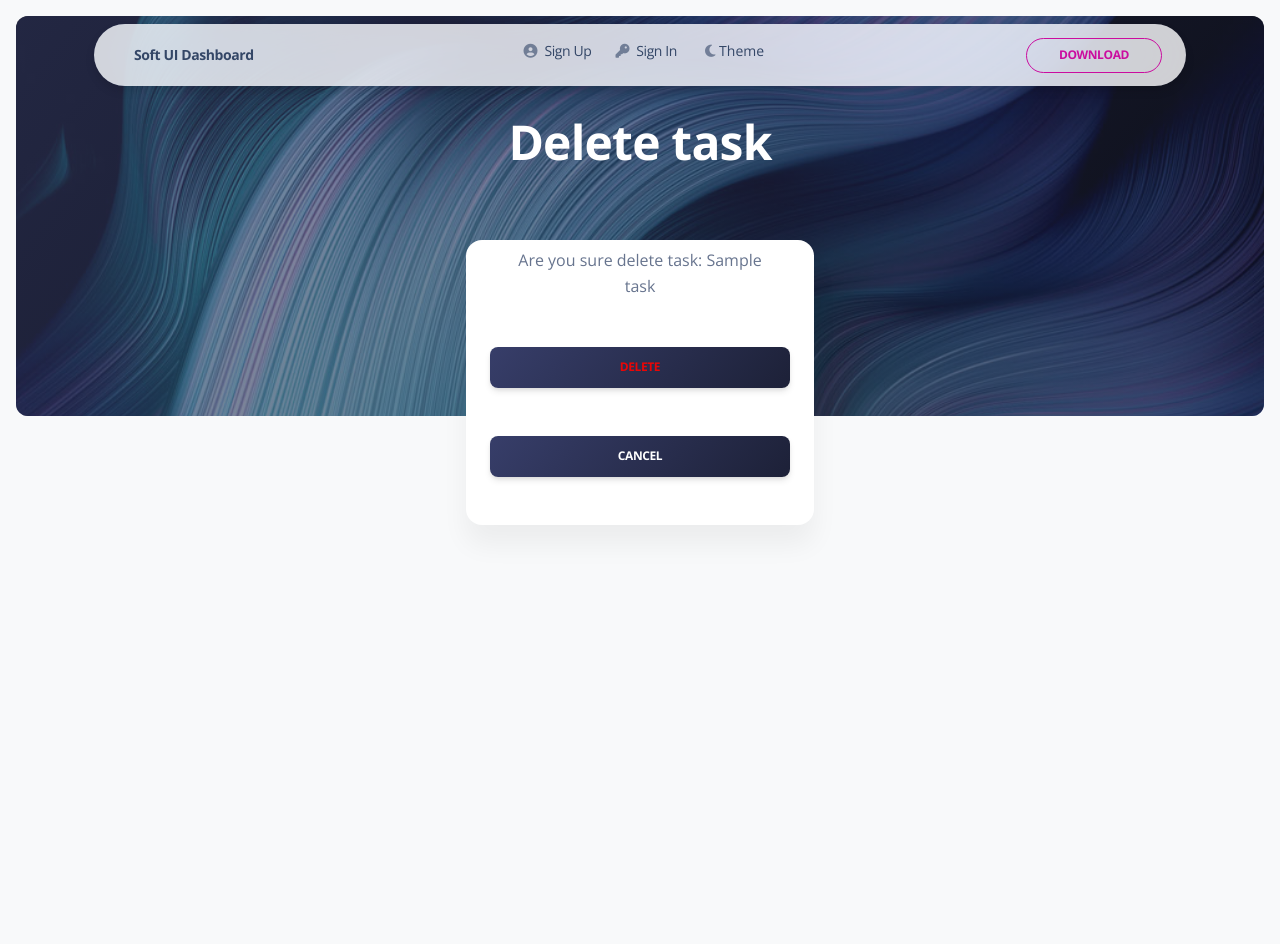
After one commit to MaybeTI/IT-Company-Task-Manager, a Django app: page /task/delete/1/ in a window 1280 px wide. The commit adds this page. Run offline with Django 4.2, Linux system fonts and the light colour scheme; tables that the repository leaves empty hold one stand-in row (values such as "Sample post"); some libraries are stand-ins or nearby versions.

Commit message:
Added update and delete for task

```diff
--- a/company/urls.py
+++ b/company/urls.py
@@ -1,14 +1,33 @@
 from django.urls import path
 
-from company.views import index, TaskList, TaskDetail, TaskCreate, TaskUpdateWorkers, WorkerList
+from company.views import (
+    index,
+    TaskList,
+    TaskDetail,
+    TaskCreate,
+    TaskUpdate,
+    TaskDelete,
+    TaskUpdateWorkers,
+    WorkerList,
+    WorkerDetail,
+    WorkerUpdate,
+)
 
 urlpatterns = [
     path("", index, name="index"),
-    path("task-list/", TaskList.as_view(), name="task-list"),
+    path("task/list/", TaskList.as_view(), name="task-list"),
     path("task/detail/<int:pk>/", TaskDetail.as_view(), name="task-detail"),
     path("task/create/", TaskCreate.as_view(), name="task-create"),
-    path("task/update/<int:pk>/worker/", TaskUpdateWorkers.as_view(), name="task-update-workers"),
-    path("worker-list/", WorkerList.as_view(), name="worker-list"),
+    path("task/update/<int:pk>/", TaskUpdate.as_view(), name="task-update"),
+    path("task/delete/<int:pk>/", TaskDelete.as_view(), name="task-delete"),
+    path(
+        "task/update/<int:pk>/worker/",
+        TaskUpdateWorkers.as_view(),
+        name="task-update-workers",
+    ),
+    path("worker/list/", WorkerList.as_view(), name="worker-list"),
+    path("worker/detail/<int:pk>/", WorkerDetail.as_view(), name="worker-detail"),
+    path("worker/update/<int:pk>/", WorkerUpdate.as_view(), name="worker-update"),
 ]
 
 app_name = "company"
--- a/company/views.py
+++ b/company/views.py
@@ -7,7 +7,6 @@ from django.contrib.auth import get_user_model
 
 
 def index(request):
-
     return render(request, "company/index.html")
 
 
@@ -25,19 +24,35 @@ class TaskCreate(generic.CreateView):
     success_url = reverse_lazy("company:task-list")
 
 
+class TaskUpdate(generic.UpdateView):
+    model = Task
+    form_class = TaskForm
+
+    def get_success_url(self):
+        return reverse_lazy("company:task-detail", kwargs={"pk": self.request.user.id})
+
+
+class TaskDelete(generic.DeleteView):
+    model = Task
+    success_url = reverse_lazy("company:task-list")
+
+
 class TaskUpdateWorkers(generic.UpdateView):
     model = Task
     form_class = TaskUpdateWorkersForm
     template_name = "company/task_detail.html"
 
-    def get_success_url(self, *args, **kwargs):
-        return reverse_lazy(
-            "company:task-detail",
-            kwargs={
-                "pk": self.request.user.id
-            }
-        )
+    def get_success_url(self):
+        return reverse_lazy("company:task-detail", kwargs={"pk": self.request.user.id})
 
 
 class WorkerList(generic.ListView):
     model = get_user_model()
+
+
+class WorkerDetail(generic.DetailView):
+    model = get_user_model()
+
+
+class WorkerUpdate(generic.UpdateView):
+    model = get_user_model()
--- /dev/null
+++ b/templates/company/task_confirm_delete.html
@@ -0,0 +1,71 @@
+{% extends "base-fullscreen.html" %}
+
+{% block title %} Sign UP {% endblock title %}
+
+<!-- Specific CSS goes HERE -->
+{% block stylesheets %}{% endblock stylesheets %}
+
+{% block content %}
+
+  <div class="container position-sticky z-index-sticky top-1">
+    <div class="row">
+      <div class="col-12">
+
+        {% include "includes/navigation-fullscreen.html" %}
+
+      </div>
+    </div>
+  </div>
+
+  <main class="main-content  mt-0">
+
+    <section class="min-vh-100 mb-8">
+      <div class="page-header align-items-start min-vh-50 pt-5 pb-11 m-3 border-radius-lg" style="background-image: url('{{ ASSETS_ROOT }}/img/curved-images/curved14.jpg');">
+        <span class="mask bg-gradient-dark opacity-6"></span>
+        <div class="container">
+          <div class="row justify-content-center">
+            <div class="col-lg-5 text-center mx-auto">
+              <h1 class="text-white mb-2 mt-5">Delete task</h1>
+            </div>
+          </div>
+        </div>
+      </div>
+      <div class="container">
+        <div class="row mt-lg-n10 mt-md-n11 mt-n10">
+          <div class="col-xl-4 col-lg-5 col-md-7 mx-auto">
+            <div class="card z-index-0">
+              <div class="row px-xl-5 px-sm-4 px-3">
+
+                <div class="mt-2 position-relative text-center">
+                  Are you sure delete task: {{ task.name }}
+                </div>
+
+              </div>
+
+              <div class="card-body">
+
+                  <form role="form text-left" method="post" action="">
+
+                      {% csrf_token %}
+
+
+                      <div class="text-center">
+                        <button type="submit" name="register" class="btn bg-gradient-dark w-100 my-4 mb-2; text-danger">Delete</button>
+                        <button type="submit" name="register" class="btn bg-gradient-dark w-100 my-4 mb-2;">
+                          <a href="{% url 'company:task-detail' pk=task.id %}" style="color: white">
+                            Cancel
+                          </a>
+                        </button>
+                      </div>
+
+                  </form>
+
+              </div>
+            </div>
+          </div>
+        </div>
+      </div>
+    </section>
+  </main>
+
+  {% endblock content %}
--- a/templates/company/task_form.html
+++ b/templates/company/task_form.html
@@ -107,7 +107,7 @@
                       <span class="text-danger">{{ form.assignees.errors }}</span>
 
                       <div class="text-center">
-                        <button type="submit" name="register" class="btn bg-gradient-dark w-100 my-4 mb-2">Create</button>
+                        <button type="submit" name="register" class="btn bg-gradient-dark w-100 my-4 mb-2">{{ object|yesno:"Update,Create" }}</button>
                       </div>
 
                   </form>
--- a/templates/company/task_list.html
+++ b/templates/company/task_list.html
@@ -78,8 +78,8 @@
                           </div>
                         </td>
                         <td class="align-middle">
-                          <a href="javascript:;" class="text-secondary font-weight-bold text-xs" data-toggle="tooltip" data-original-title="Edit user">
-                            Edit
+                          <a href="{% url 'company:task-update' pk=task.id %}" class="text-secondary font-weight-bold text-xs" data-toggle="tooltip" data-original-title="Edit user">
+                            Update
                           </a>
                         </td>
                       </tr>
```
Also changed, not shown: company/forms.py (+11 -27 lines), templates/company/index.html (+10 -7 lines), templates/company/task_detail.html (+30 -12 lines).
